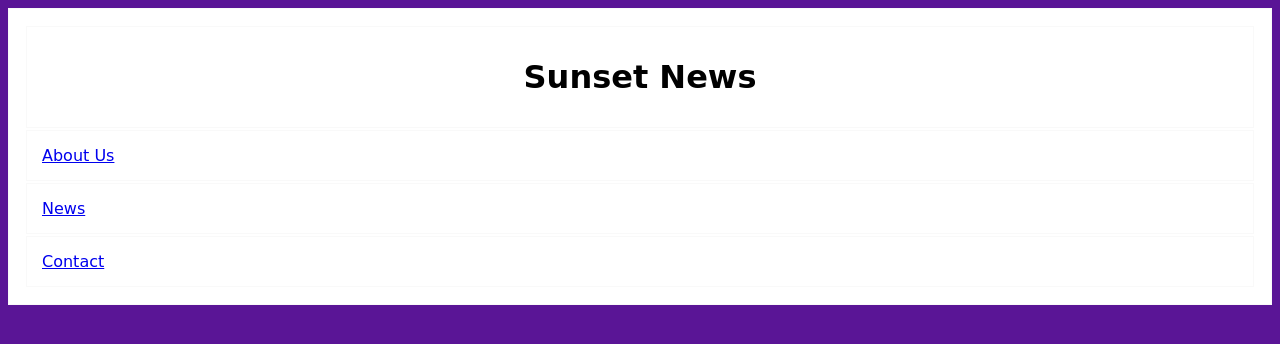
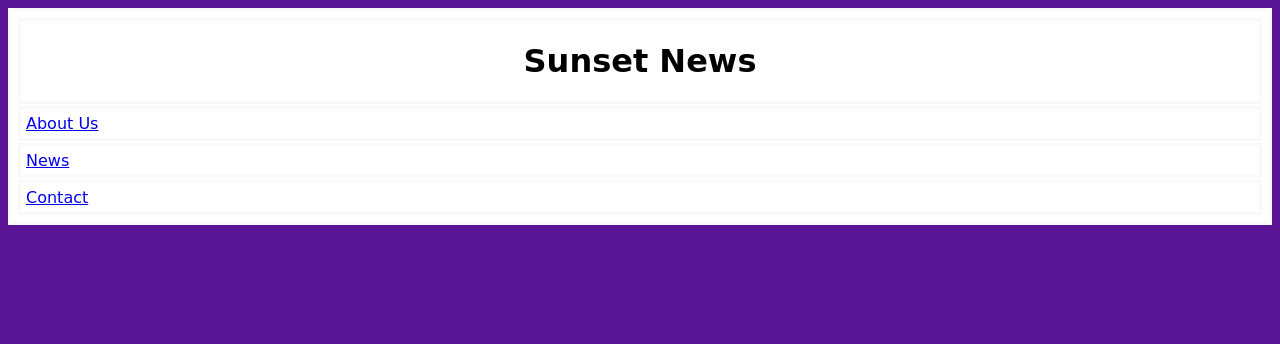
Before and after one commit to gasolineteapot/sunsetnews, a plain HTML site: page index.html in a window 1280 px wide. Drawn offline with Linux system fonts and the light colour scheme.

Commit message:
Update index.html

```diff
--- a/index.html
+++ b/index.html
@@ -10,8 +10,8 @@ background-repeat: repeat-x;
   width: 100%;
   }
   table, th, td {
-  padding: 15px;
-  border: 1px solid #f9f9f9;
+  padding: 5px;
+  border: 3px solid #f9f9f9;
   background-color: #ffffff;
   font-family: "Brush Script MT", "Lucida Handwriting", cursive;
 }
```
